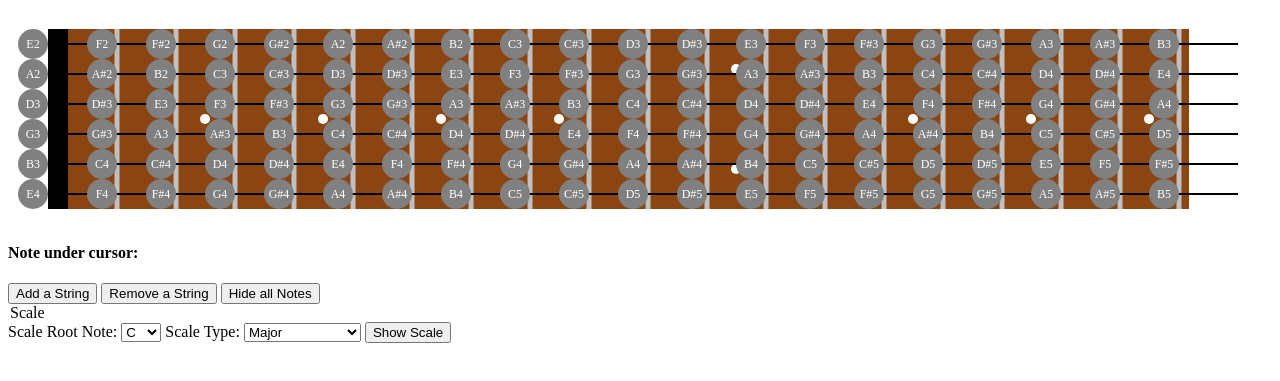
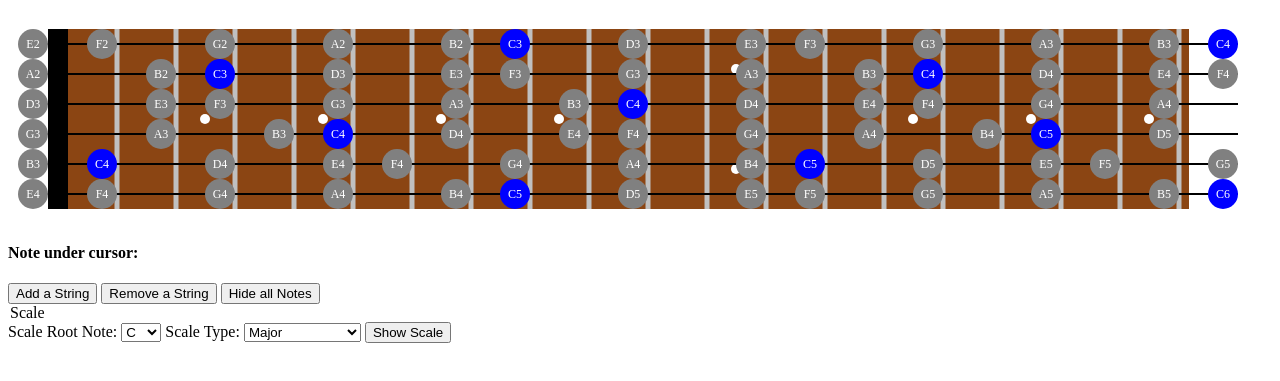
Before and after one commit to richardnv/GuiTeach, a plain HTML site: page index.html in a window 1280 px wide. Both pictures are taken after a click on the button "Show Scale". Shown: the part 61-442 px from the top of the page. Drawn offline with Linux system fonts and the light colour scheme.

Commit message:
case change again...

```diff
--- a/index.html
+++ b/index.html
@@ -113,7 +113,7 @@
     function showScale() {
         let scaleRootNote = document.getElementById('scaleRootNote').value;
         let scaleType = document.getElementById('scaleType').value;
-        guitarNeckInstance.showScale(scaleRootNote, scaleType);
+        guitarNeckInstance.ShowScale(scaleRootNote, scaleType);
     }
 
 </script>
```
